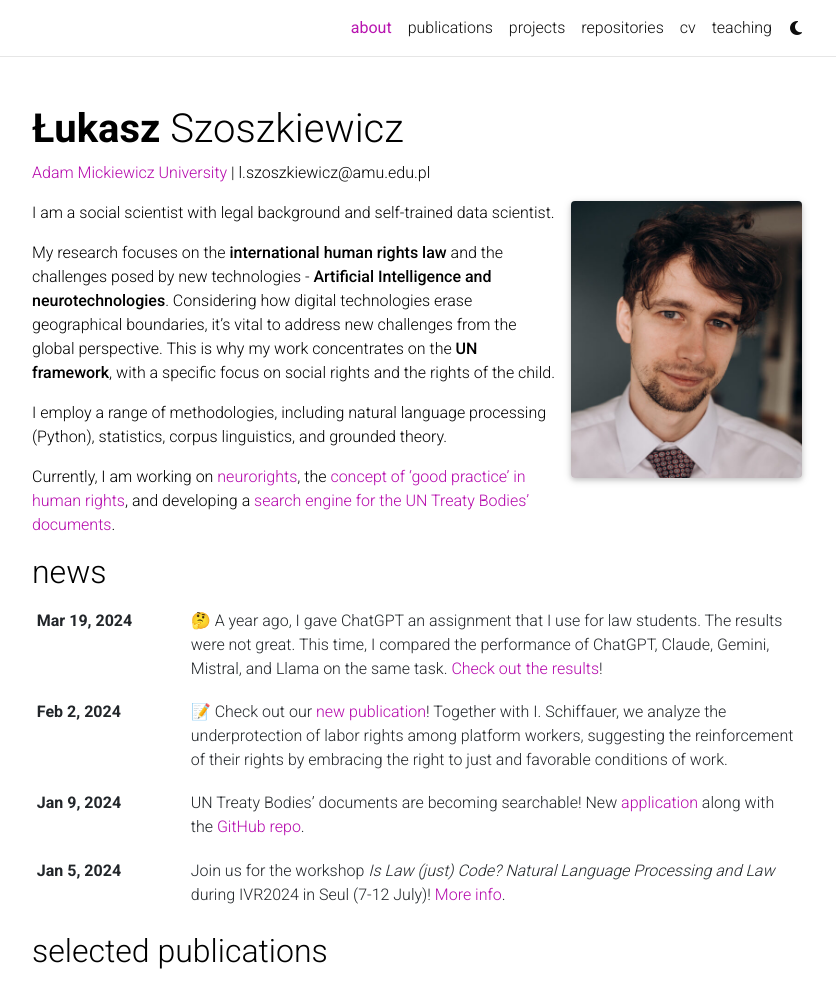
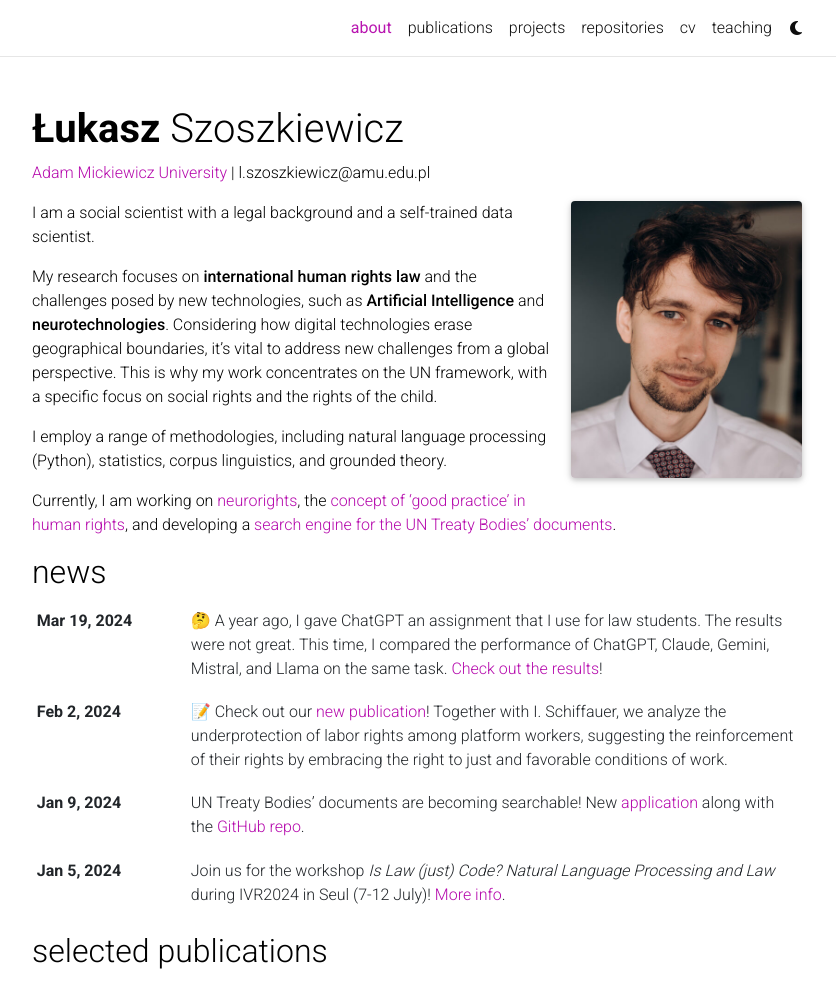
Before and after one commit to lszoszk/lszoszk.github.io, a Jekyll site: the page built from _pages/about.md, in a window 1280 px wide and 1264 px high, cut to the strip 0-999 px from the top of the window. Shown: the whole strip, without its empty margins (223-1059 px from the left). Built offline with Jekyll 4.4.1, drawn with Linux system fonts in a browser that asks for light colours; full-size pictures stand in for the smaller copies a plugin makes; some web fonts are replaced; comment, search, counter and statistics services are not loaded; a style sheet for code colours, icons or effects is not loaded.

```diff
--- a/_pages/about.md
+++ b/_pages/about.md
@@ -15,9 +15,9 @@
 social: true  # includes social icons at the bottom of the page
 ---
 
-I am a social scientist with legal background and self-trained data scientist.
+I am a social scientist with a legal background and a self-trained data scientist.
 
-My research focuses on the <strong>international human rights law</strong> and the challenges posed by new technologies - <strong>Artificial Intelligence and neurotechnologies</strong>. Considering how digital technologies erase geographical boundaries, it's vital to address new challenges from the global perspective. This is why my work concentrates on the <strong>UN framework</strong>, with a specific focus on social rights and the rights of the child.
+My research focuses on <strong>international human rights law</strong> and the challenges posed by new technologies, such as <strong>Artificial Intelligence</strong> and <strong>neurotechnologies</strong>. Considering how digital technologies erase geographical boundaries, it’s vital to address new challenges from a global perspective. This is why my work concentrates on the UN framework, with a specific focus on social rights and the rights of the child.
 
 I employ a range of methodologies, including natural language processing (Python), statistics, corpus linguistics, and grounded theory.
 
```
